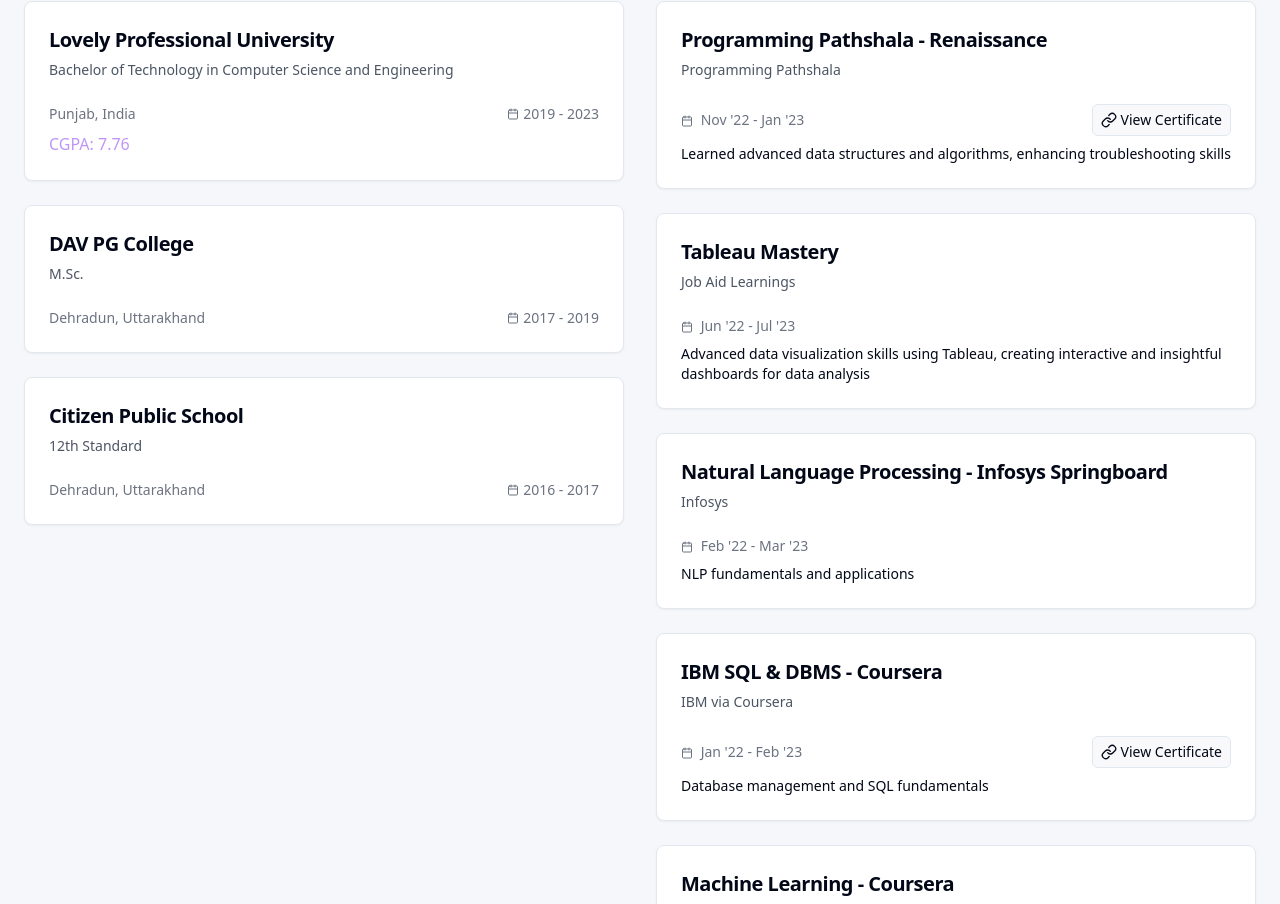
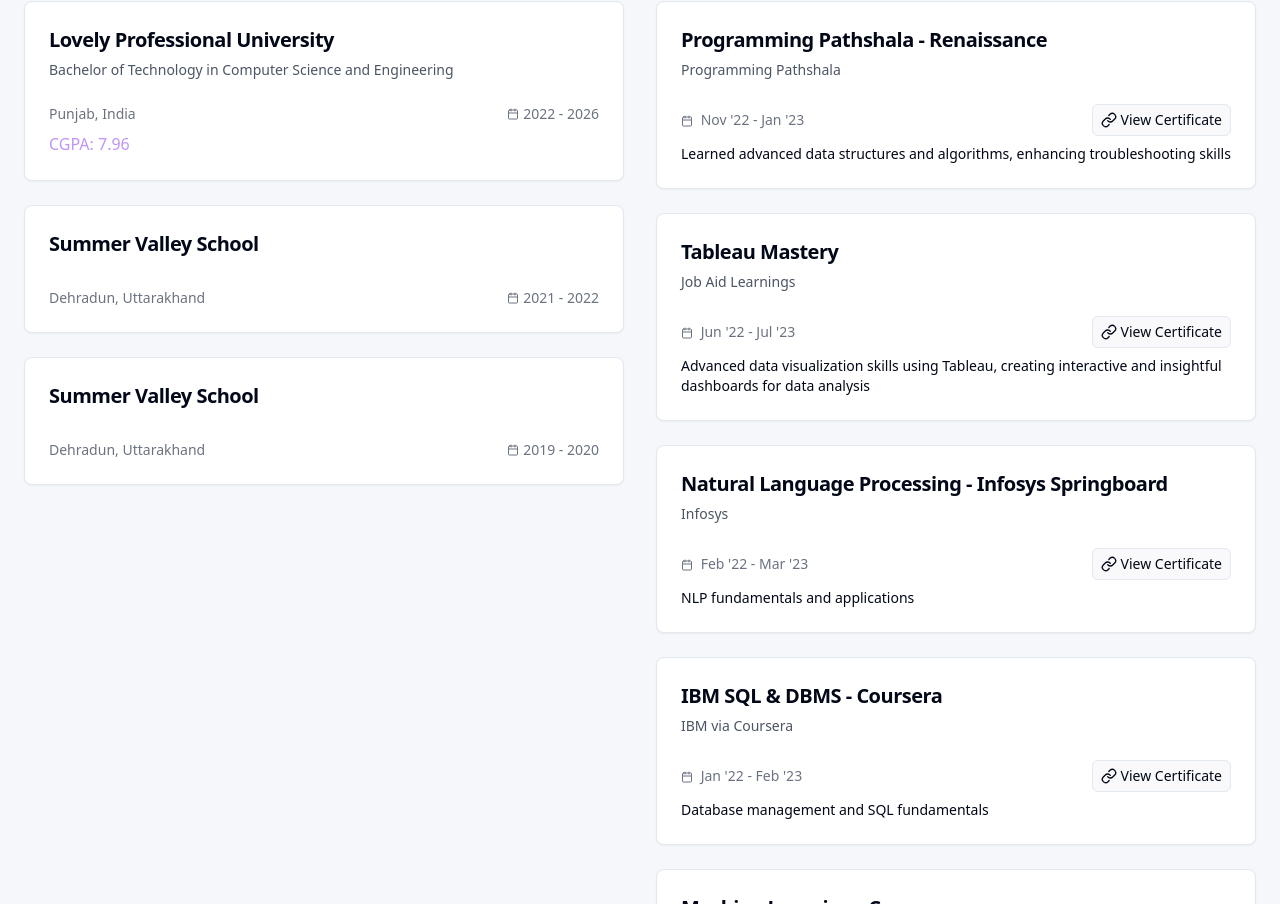
Before and after one commit to Ashi12218604/ashi-gupta-showcase-folio, a React (Vite) app: page / in a window 1280 px wide. Shown: the part 2316-3220 px from the top of the page. Built offline with nearby package versions, Linux system fonts and the light colour scheme.

Commit message:
Update Education.tsx

```diff
--- a/src/components/Education.tsx
+++ b/src/components/Education.tsx
@@ -9,20 +9,22 @@ const Education = () => {
       institution: "Lovely Professional University",
       degree: "Bachelor of Technology in Computer Science and Engineering",
       location: "Punjab, India",
-      period: "2019 - 2023",
-      grade: "CGPA: 7.76",
+      period: "2022 - 2026",
+      grade: "CGPA: 7.96",
     },
     {
-      institution: "DAV PG College",
-      degree: "M.Sc.",
+      institution: "Summer Valley School",
+      class: "XII",
+      percentage: "93%",
       location: "Dehradun, Uttarakhand",
-      period: "2017 - 2019",
+      period: "2021 - 2022",
     },
     {
-      institution: "Citizen Public School",
-      degree: "12th Standard",
+      institution: "Summer Valley School",
+      class: "X",
+      percentage: "93.8",
       location: "Dehradun, Uttarakhand",
-      period: "2016 - 2017",
+      period: "2019 - 2020",
     },
   ];
 
@@ -38,15 +40,15 @@ const Education = () => {
       name: "Tableau Mastery",
       issuer: "Job Aid Learnings",
       period: "Jun '22 - Jul '23",
-      description: "Advanced data visualization skills using Tableau, creating interactive and insightful dashboards for data analysis"
-      // No link provided
+      description: "Advanced data visualization skills using Tableau, creating interactive and insightful dashboards for data analysis",
+      link: "https://certificates.programmingpathshala.com/v1/doc?id=f23d75d9f375fda86b5cd25218da51d48828fe5d018d18ecf24c6c9712d823a1"
     },
     {
       name: "Natural Language Processing - Infosys Springboard",
       issuer: "Infosys",
       period: "Feb '22 - Mar '23",
-      description: "NLP fundamentals and applications"
-      // No link provided
+      description: "NLP fundamentals and applications",
+      link: "https://certificates.programmingpathshala.com/v1/doc?id=f23d75d9f375fda86b5cd25218da51d48828fe5d018d18ecf24c6c9712d823a1"
     },
     {
       name: "IBM SQL & DBMS - Coursera",
```
